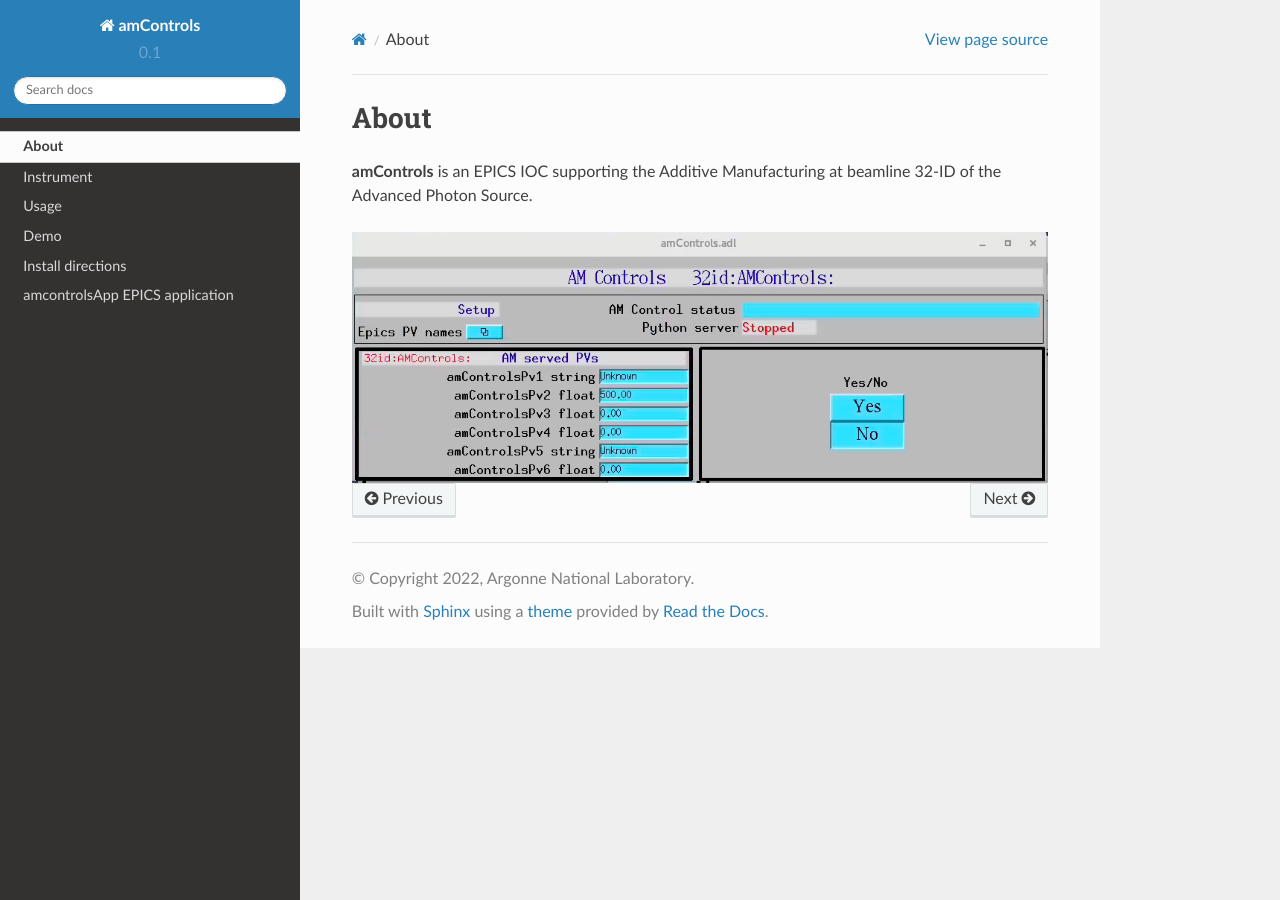
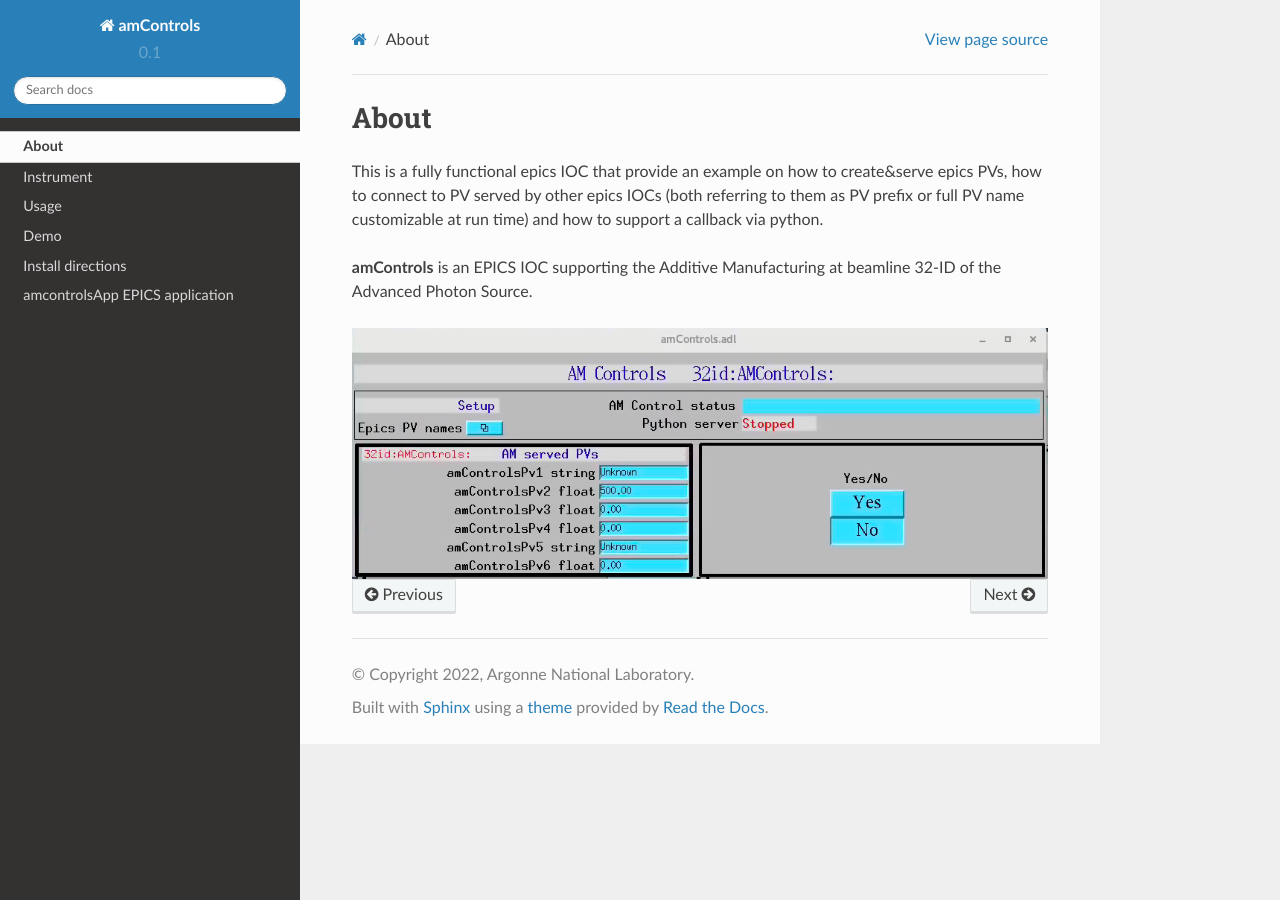
Before and after one commit to sj-clark/amControls, a Sphinx documentation site: the page built from docs/source/about.rst, in a window 1280 px wide. Built offline with Sphinx 7.4.7 and the Read the Docs theme 2.0.0, drawn with Linux system fonts in a browser that asks for light colours.

Commit message:
Update about.rst

```diff
--- a/docs/source/about.rst
+++ b/docs/source/about.rst
@@ -2,8 +2,9 @@
 About
 =====
 
+This is a fully functional epics IOC that provide an example on how to create&serve epics PVs, how to connect to PV served by other epics IOCs (both referring to them as PV prefix or full PV name customizable at run time) and how to support a callback via python.
+
 **amControls** is an EPICS IOC supporting the Additive Manufacturing at beamline 32-ID of the Advanced Photon Source.
-
 
 .. image:: img/amControls.png
    :width: 720px
```
